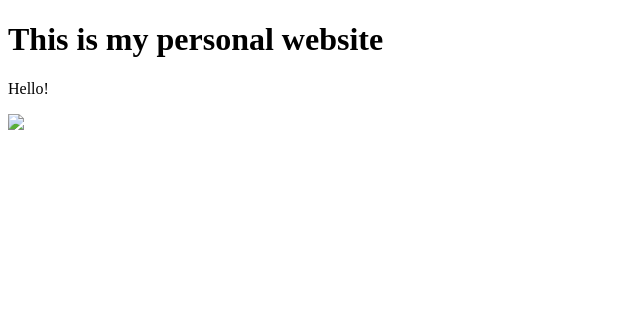
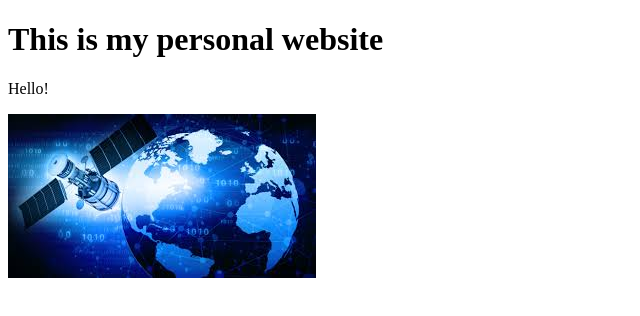
Before and after one commit to wadiki/wadiki.github.io, a plain HTML site: page index.html in a window 1280 px wide. Shown: the whole page, without its empty margins (0-640 px from the left). Drawn offline with Linux system fonts and the light colour scheme.

Commit message:
Update index.html

```diff
--- a/index.html
+++ b/index.html
@@ -7,7 +7,7 @@
 
 <h1>This is my personal website</h1>
 <p>Hello!</p>
-<img src="github image.jpg">
+<img src="images.jpg">
 
 </body>
 </html>
```
